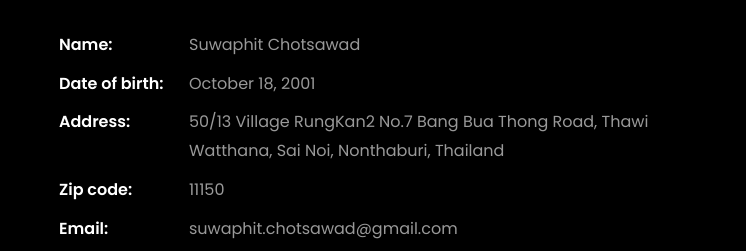
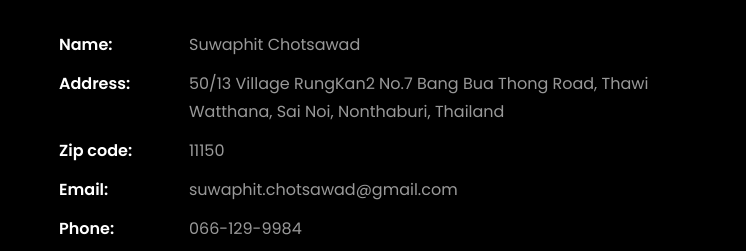
Before and after one commit to Mysuwaphit/Mysuwaphit.github.io, a plain HTML site: page index.html in a window 1280 px wide. Shown: the part 999-1250 px from the top of the page, 534-1280 px from the left. Drawn offline with Linux system fonts and the light colour scheme; files whose address does not match are found by name.

Commit message:
comment BD

```diff
--- a/index.html
+++ b/index.html
@@ -120,7 +120,7 @@
 							<p>“ Whatever come through even it's good or bad. It will pass through ”</p>
 							<ul class="about-info mt-4 px-md-0 px-2">
 								<li class="d-flex"><span>Name:</span> <span>Suwaphit Chotsawad</span></li>
-								<li class="d-flex"><span>Date of birth:</span> <span>October 18, 2001</span></li>
+								<!-- <li class="d-flex"><span>Date of birth:</span> <span>October 18, 2001</span></li> -->
 								<li class="d-flex"><span>Address:</span> <span>50/13 Village RungKan2 No.7 Bang Bua Thong Road, Thawi Watthana, Sai Noi, Nonthaburi, Thailand</span></li>
 		            			<li class="d-flex"><span>Zip code:</span> <span>11150</span></li>
 								<li class="d-flex"><span>Email:</span> <span>suwaphit.chotsawad@gmail.com</span></li>
```
